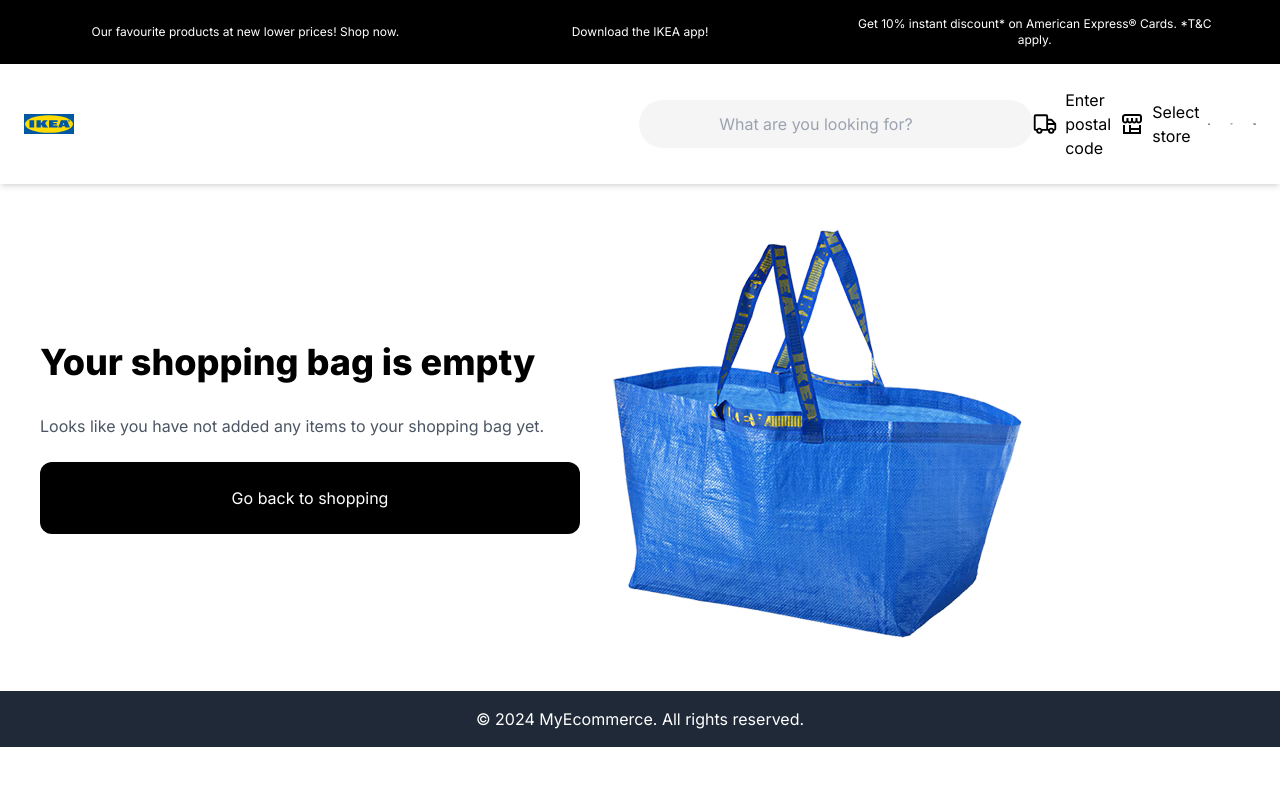
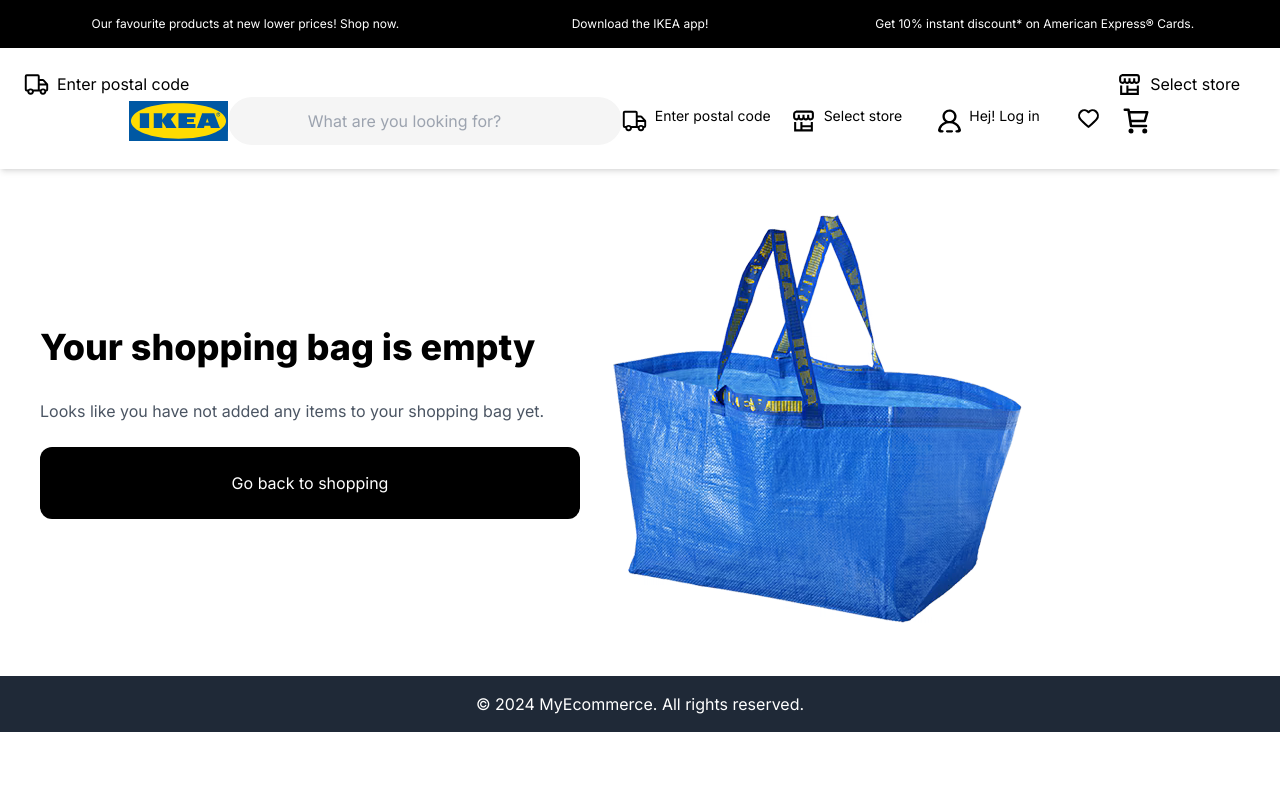
Before and after one commit to RAMKISHORE1803/e-commerce_cartfeature, a Next.js app: page /shoppingcart in a window 1280 px wide. Shown: the top 786 px of the page. Built offline with nearby package versions, Linux system fonts and the light colour scheme.

Commit message:
mobile responsive

```diff
--- a/app/components/layout/DiscountBanner.tsx
+++ b/app/components/layout/DiscountBanner.tsx
@@ -7,7 +7,7 @@
   const messages = [
     "Our favourite products at new lower prices! Shop now.",
     "Download the IKEA app!",
-    "Get 10% instant discount* on American Express® Cards. *T&C apply."
+    "Get 10% instant discount* on American Express® Cards."
   ];
 
   useEffect(() => {
--- a/app/components/layout/Navbar.tsx
+++ b/app/components/layout/Navbar.tsx
@@ -10,43 +10,64 @@
 
 const Navbar = () => {
   return (
-    <nav className="text-black p-4 md:p-6 h-[var(--navbar-height)] shadow-md flex flex-col md:flex-row md:items-center md:justify-between">
-      <div className="flex items-center justify-between w-full">
-        <Link href="/" className="text-xl font-bold flex items-center gap-2">
-          <Image src={ikea} alt="ikea-icon" width={50} height={50} />
-        </Link>
-
-        {/* Mobile Icons */}
-        <div className="md:hidden flex gap-4 items-center">
-          <Image src={truck} alt="truck-icon" width={24} height={24} />
-          <Image src={store} alt="store-icon" width={24} height={24} />
-          <Image src={profile} alt="profile-icon" width={24} height={24} />
+    <nav className="text-black p-6 mw-[100vw] h-[var(--navbar-height)] shadow-md flex-col md:flex lg:flex">
+      {/* For mobile */}
+      <div className="flex-col justify-between md:hidden lg:hidden">
+        <div className="flex justify-between">
+          <Link href="/" className="text-xl font-bold">
+            <Image src={ikea} alt="ikea-icon" />
+          </Link>
+          <div className="flex gap-5 text-sm items-center mb-6">
+            <div className="mr-4 flex gap-2 cursor-pointer">
+              <Image src={profile} alt="profile-icon" />
+            </div>
+            <div>
+              <Image src={heart} alt="heart-icon" />
+            </div>
+            <Link href={"/shoppingcart"}>
+              <Image src={cart} alt="cart-icon" />
+            </Link>
+          </div>
+        </div>
+        <div className="mb-4">
+          <SearchBar />
+        </div>
+      </div>
+      <div className="flex justify-between">
+        <div className="flex gap-2 cursor-pointer">
+          <Image src={truck} alt="truck-icon" />
+          <span>Enter postal code</span>
+        </div>
+        <div className="mr-4 flex gap-2">
+          <Image src={store} alt="store-icon" />
+          <span>Select store</span>
         </div>
       </div>
 
-      <div className="hidden md:flex flex-grow justify-center mt-4 md:mt-0">
+      {/* For desktop */}
+      <div className="hidden md:flex lg:flex max-w-full mx-auto justify-between items-center">
+        <Link href="/" className="text-xl font-bold">
+          <Image src={ikea} alt="ikea-icon" />
+        </Link>
         <SearchBar />
-      </div>
-
-      <div className="flex gap-4 items-center mt-4 md:mt-0">
-        <div className="hidden md:flex gap-2 items-center cursor-pointer">
-          <Image src={truck} alt="truck-icon" width={24} height={24} />
-          <span>Enter postal code</span>
-        </div>
-        <div className="hidden md:flex gap-2 items-center mr-4">
-          <Image src={store} alt="store-icon" width={24} height={24} />
-          <span>Select store</span>
-        </div>
-
         <div className="flex gap-5 text-sm">
-          <div className="hidden md:flex gap-2 cursor-pointer">
-            <Image src={profile} alt="profile-icon" width={24} height={24} />
+          <div className="flex gap-2 cursor-pointer">
+            <Image src={truck} alt="truck-icon" />
+            <span>Enter postal code</span>
+          </div>
+          <div className="mr-4 flex gap-2">
+            <Image src={store} alt="store-icon" />
+            <span>Select store</span>
+          </div>
+          <div className="mr-4 flex gap-2 cursor-pointer">
+            <Image src={profile} alt="profile-icon" />
+            <span>Hej! Log in</span>
           </div>
           <div>
-            <Image src={heart} alt="heart-icon" width={24} height={24} />
+            <Image src={heart} alt="heart-icon" />
           </div>
           <Link href={"/shoppingcart"}>
-            <Image src={cart} alt="cart-icon" width={24} height={24} />
+            <Image src={cart} alt="cart-icon" />
           </Link>
         </div>
       </div>
--- a/app/components/product/ProductCard.tsx
+++ b/app/components/product/ProductCard.tsx
@@ -44,8 +44,8 @@
   }, [cart]);
 
   return (
-    <div className="rounded-lg shadow-sm overflow-hidden">
-      <div className="relative w-full h-64">
+    <div className="rounded-lg shadow-sm overflow-hidden w-[100vw] px-4">
+      <div className="relative w-full h-44">
         <Image
           src={images[0]}
           alt={name}
@@ -58,7 +58,7 @@
         <h3 className="text-lg font-semibold text-gray-900">{name}</h3>
         <p className="text-gray-600 mt-2">{dimensions}</p>
         <span>({reviews})</span>
-        <p className="text-gray-600 mt-2 mb-8">${price.toFixed(2)}</p>
+        <p className="text-gray-600 mt-2 mb-2 md:mb-6 lg:mb-8">${price.toFixed(2)}</p>
         <Image
           className="cursor-pointer"
           src={addtocart}
--- a/app/page.tsx
+++ b/app/page.tsx
@@ -1,5 +1,37 @@
-import Image from "next/image";
+"use client";
+import ProductCard from "./components/product/ProductCard";
+import useFetchProducts from "./hooks/useFetchProducts";
+import { Suspense } from "react";
 
-export default function Home() {
-  return <h1>Landing page</h1>;
+function Dashboard() {
+  const { products, loading, error } = useFetchProducts();
+
+  if (loading) return <div>Loading...</div>;
+  if (error) return <div>Error loading products.</div>;
+
+  return (
+    <div className="lg:px-20">
+      <div className="grid grid-cols-1 sm:grid-cols-2 md:grid-cols-3 lg:grid-cols-4 gap-4">
+        {products.map((product) => (
+          <ProductCard
+            key={product.id}
+            id={product.id}
+            name={product.name}
+            dimensions={product.dimensions}
+            reviews={product.reviews}
+            price={product.price}
+            images={product.images}
+          />
+        ))}
+      </div>
+    </div>
+  );
 }
+
+export default function Page() {
+  return (
+    <Suspense fallback={<div>Loading products...</div>}>
+      <Dashboard />
+    </Suspense>
+  );
+}
--- a/app/search/page.tsx
+++ /dev/null
@@ -1,40 +0,0 @@
-"use client";
-import { useSearchParams } from "next/navigation";
-import ProductCard from "../components/product/ProductCard";
-import useFetchProducts from "../hooks/useFetchProducts";
-import { Suspense } from "react";
-
-function Dashboard() {
-  const searchParams = useSearchParams();
-  const query = searchParams.get("q");
-  const { products, loading, error } = useFetchProducts();
-
-  if (loading) return <div>Loading...</div>;
-  if (error) return <div>Error loading products.</div>;
-
-  return (
-    <div className="px-20">
-      <div className="grid grid-cols-1 sm:grid-cols-2 md:grid-cols-3 lg:grid-cols-4 gap-4">
-        {products.map((product) => (
-          <ProductCard
-            key={product.id}
-            id={product.id}
-            name={product.name}
-            dimensions={product.dimensions}
-            reviews={product.reviews}
-            price={product.price}
-            images={product.images}
-          />
-        ))}
-      </div>
-    </div>
-  );
-}
-
-export default function Page() {
-  return (
-    <Suspense fallback={<div>Loading products...</div>}>
-      <Dashboard />
-    </Suspense>
-  );
-}
--- a/app/shoppingcart/page.tsx
+++ b/app/shoppingcart/page.tsx
@@ -40,7 +40,7 @@
             <p className="text-gray-600 mb-6">
               Looks like you have not added any items to your shopping bag yet.
             </p>
-            <Link className="bg-black text-white rounded-xl p-6 text-center" href={'/search?q=2'}>Go back to shopping</Link>
+            <Link className="bg-black text-white rounded-xl p-6 text-center" href={'/'}>Go back to shopping</Link>
           </div>
           <div className="w-[50vw]">
           <Image src={emptybag} alt="Empty shopping bag" />
```
Also changed, not shown: 1 other file (tests, documents, lock files or other folders).
